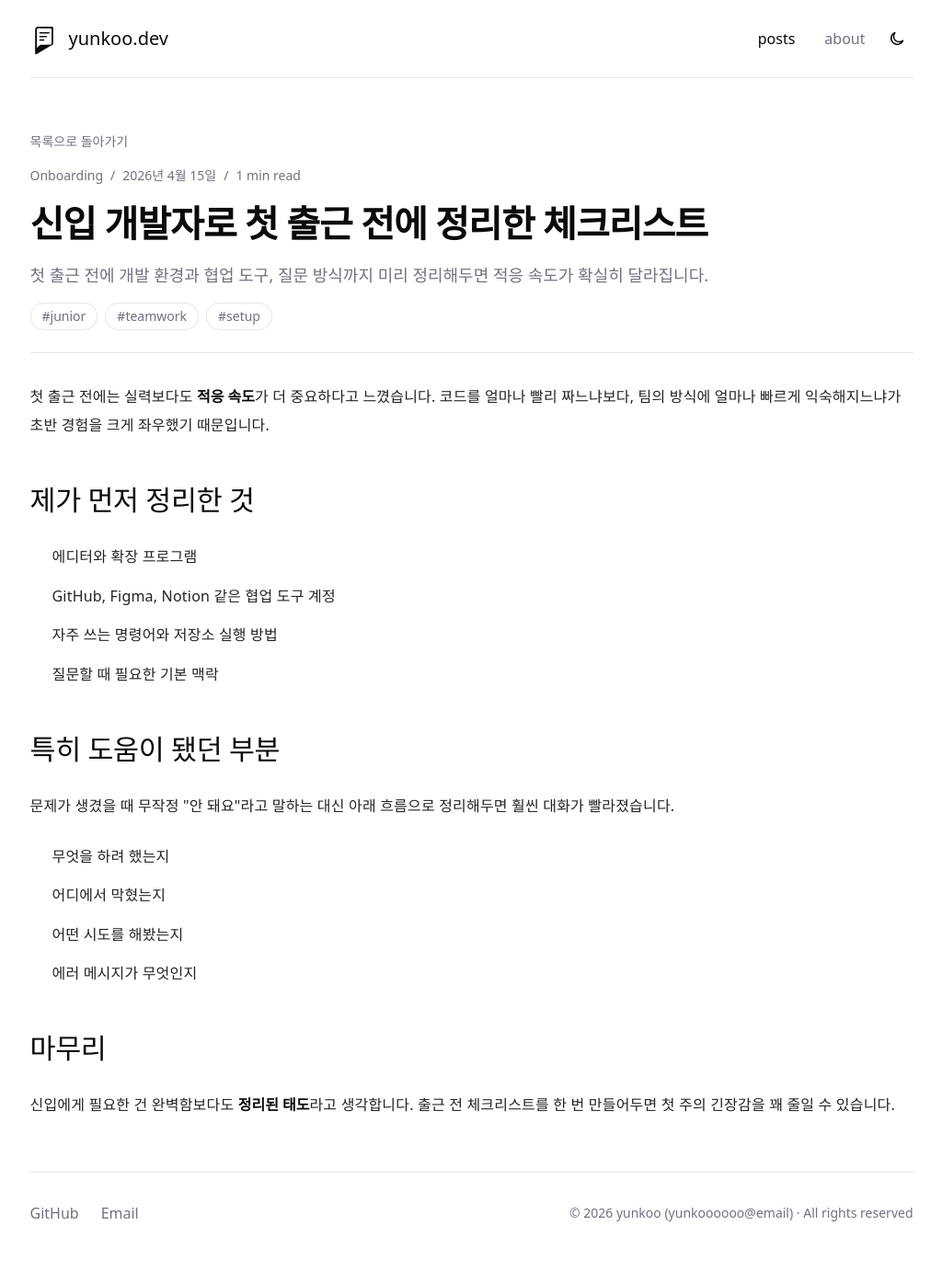
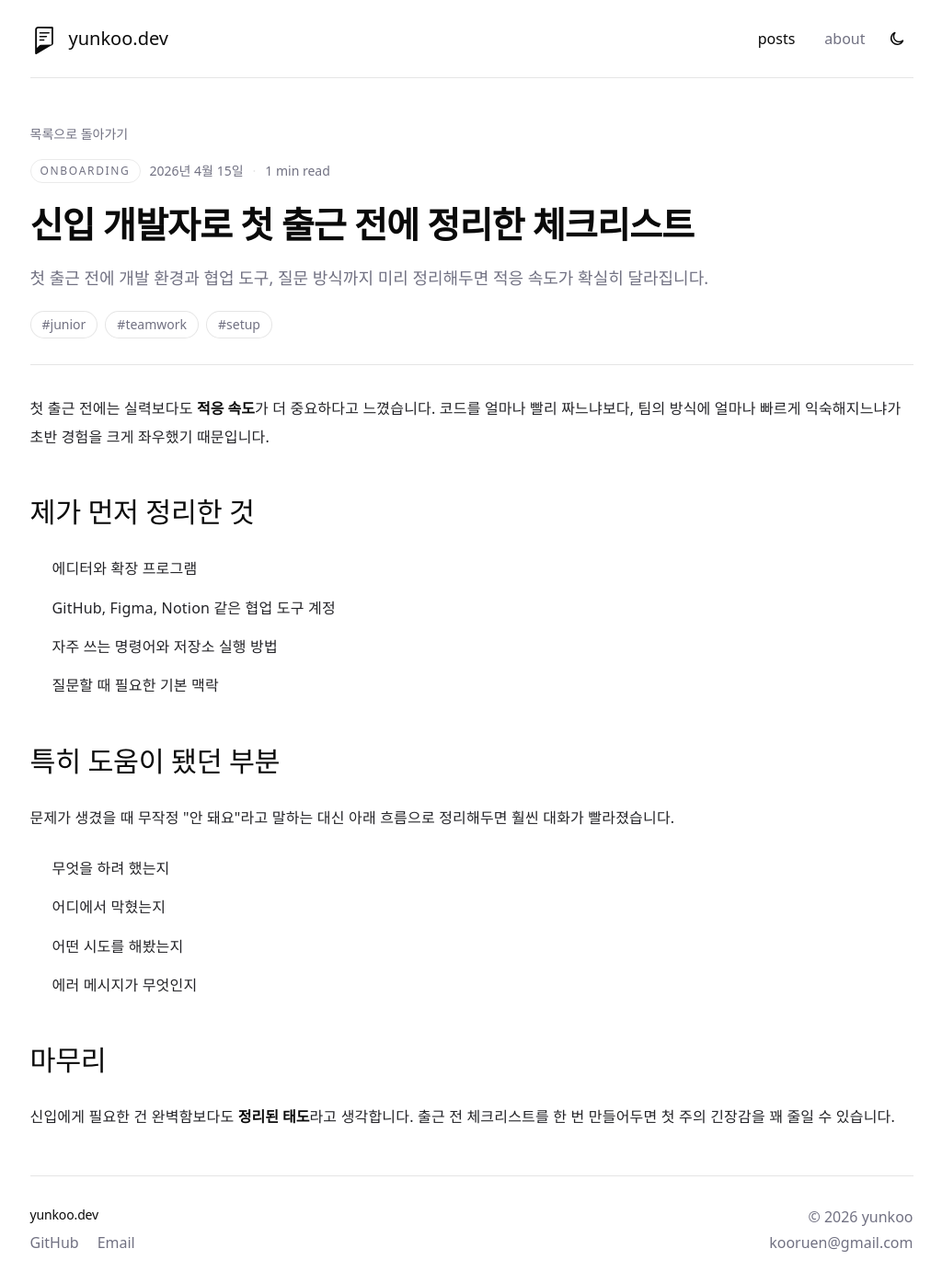
Before and after one commit to yunkooo/blog, a Next.js app: page /posts/first-day-as-a-junior-developer in a window 1280 px wide. Shown: the whole page at 92% size, without its empty margins (120-1144 px from the left). Before the commit the page ends 1363 px from the top, so only its background shows below. Built offline with nearby package versions, Linux system fonts and the light colour scheme.

Commit message:
Refine blog page layout and footer

```diff
--- a/src/app/about/page.tsx
+++ b/src/app/about/page.tsx
@@ -47,15 +47,15 @@ export default function AboutPage() {
       <div className="mx-auto flex min-h-screen max-w-5xl flex-col px-4 sm:px-6 lg:px-8">
         <SiteHeader currentSection="about" />
 
-        <main className="flex-1 py-10 sm:py-12">
+        <main className="flex-1 py-8 sm:py-10">
           <div>
-            <section className="grid gap-6 px-0 py-2 sm:py-4 lg:grid-cols-[minmax(0,1fr)_220px] lg:items-start">
+            <section className="grid gap-8 px-0 py-1 sm:py-3 lg:grid-cols-[minmax(0,1fr)_240px] lg:items-start">
               <div>
                 <p className="text-sm uppercase tracking-[0.24em] text-muted-foreground">About</p>
                 <h1 className="mt-3 text-[1.65rem] font-semibold tracking-tight sm:text-[2.15rem]">
                   우당탕탕 삽질중인 개발자 이윤구입니다
                 </h1>
-                <div className="mt-12 max-w-3xl space-y-2.5 text-muted-foreground">
+                <div className="mt-20 max-w-3xl space-y-2.5 text-muted-foreground">
                   <p>
                     사용자가 불편 없이 머무를 수 있는 화면을 만드는 일을 좋아합니다.
                   </p>
@@ -66,16 +66,16 @@ export default function AboutPage() {
                 </div>
               </div>
 
-              <div className="mx-auto w-full max-w-[220px] lg:mx-0 lg:justify-self-end">
-                <div className="overflow-hidden rounded-3xl border border-border bg-background p-2 shadow-sm">
-                  <div className="overflow-hidden rounded-[1.25rem] bg-secondary">
+              <div className="mx-auto w-full max-w-[220px] sm:max-w-[232px] lg:mx-0 lg:mt-1 lg:justify-self-end">
+                <div className="overflow-hidden rounded-[2rem] border border-border/80 bg-background p-2">
+                  <div className="overflow-hidden rounded-[1.35rem] bg-secondary">
                     <Image
                       src="/resume-profile.jpg"
                       alt="이윤구 프로필 캐리커처"
                       width={1600}
                       height={1080}
                       priority
-                      className="aspect-[4/5] h-auto w-full object-cover object-center"
+                      className="aspect-[5/6] h-auto w-full object-cover object-center"
                     />
                   </div>
                 </div>
@@ -83,7 +83,7 @@ export default function AboutPage() {
             </section>
 
             <div className="mt-6 divide-y divide-border">
-              <section className="grid gap-6 px-0 py-6 lg:grid-cols-[140px_minmax(0,1fr)]">
+              <section className="grid gap-4 px-0 py-5 sm:py-6 lg:grid-cols-[132px_minmax(0,1fr)]">
                 <h2 className="text-sm uppercase tracking-[0.2em] text-muted-foreground">기본사항</h2>
                 <div className="grid gap-3">
                   {basics.map((item) => (
@@ -109,7 +109,7 @@ export default function AboutPage() {
                 </div>
               </section>
 
-              <section className="grid gap-6 px-0 py-6 lg:grid-cols-[140px_minmax(0,1fr)]">
+              <section className="grid gap-4 px-0 py-5 sm:py-6 lg:grid-cols-[132px_minmax(0,1fr)]">
                 <h2 className="text-sm uppercase tracking-[0.2em] text-muted-foreground">자격증</h2>
                 <div className="space-y-2">
                   {certifications.map((item) => (
--- a/src/app/page.tsx
+++ b/src/app/page.tsx
@@ -32,23 +32,25 @@ export default async function HomePage() {
       <div className="mx-auto flex min-h-screen max-w-5xl flex-col px-4 sm:px-6 lg:px-8">
         <SiteHeader currentSection="posts" />
 
-        <main className="flex-1 py-10 sm:py-12">
-          <section className="px-0 py-2 sm:py-4">
+        <main className="flex-1 py-8 sm:py-10">
+          <section className="px-0 py-1 sm:py-3">
             <div className="divide-y divide-border">
               {posts.map((post) => (
-                <article key={post.slug} className="py-5 first:pt-0 last:pb-0">
+                <article key={post.slug} className="py-4 first:pt-0 last:pb-0 sm:py-5">
                   <Link
                     href={`/posts/${post.slug}`}
-                    className="group block rounded-2xl px-2 py-3 transition-colors hover:bg-muted/30 sm:px-4"
+                    className="group block rounded-2xl px-2 py-3 transition-all duration-200 hover:bg-muted/25 hover:px-3 sm:px-4"
                   >
-                    <div className="flex flex-col gap-4 md:flex-row md:items-start md:justify-between md:gap-8">
+                    <div className="flex flex-col gap-3 md:flex-row md:items-start md:justify-between md:gap-8">
                       <div className="min-w-0 flex-1 space-y-3">
                         <div className="flex flex-wrap items-center gap-2 text-sm text-muted-foreground">
-                          <span>{post.readingTimeText}</span>
+                          <span className="rounded-full border border-border/80 px-2.5 py-1 text-xs uppercase tracking-[0.14em]">
+                            {post.readingTimeText}
+                          </span>
                           {post.tags.slice(0, 3).map((tag) => (
                             <span
                               key={tag}
-                              className="rounded-full bg-muted px-2.5 py-1 text-xs text-muted-foreground"
+                              className="rounded-full bg-muted px-2.5 py-1 text-xs text-muted-foreground transition-colors group-hover:bg-accent"
                             >
                               #{tag}
                             </span>
@@ -56,14 +58,16 @@ export default async function HomePage() {
                         </div>
 
                         <div>
-                          <h2 className="text-xl transition-colors group-hover:text-muted-foreground">
+                          <h2 className="text-lg tracking-[-0.01em] transition-colors group-hover:text-foreground/75 sm:text-xl">
                             {post.title}
                           </h2>
-                          <p className="mt-3 text-muted-foreground">{post.description}</p>
+                          <p className="mt-2.5 text-sm leading-7 text-muted-foreground sm:text-base">
+                            {post.description}
+                          </p>
                         </div>
                       </div>
 
-                      <time className="shrink-0 text-sm text-muted-foreground md:mt-1 md:whitespace-nowrap">
+                      <time className="shrink-0 text-sm text-muted-foreground/90 md:mt-1 md:whitespace-nowrap">
                         {formatKoreanDate(post.publishedAt)}
                       </time>
                     </div>
--- a/src/app/posts/[slug]/page.tsx
+++ b/src/app/posts/[slug]/page.tsx
@@ -67,7 +67,7 @@ export default async function PostDetailPage({ params }: PostPageProps) {
       <div className="mx-auto flex min-h-screen max-w-5xl flex-col px-4 sm:px-6 lg:px-8">
         <SiteHeader currentSection="posts" />
 
-        <main className="flex-1 py-10 sm:py-12">
+        <main className="flex-1 py-8 sm:py-10">
           <article className="px-0 py-1 sm:py-2">
             <Link
               href="/"
@@ -76,22 +76,27 @@ export default async function PostDetailPage({ params }: PostPageProps) {
               목록으로 돌아가기
             </Link>
 
-            <header className="mt-4 border-b border-border pb-6">
-              <div className="flex flex-wrap items-center gap-2 text-sm text-muted-foreground">
-                <span>{post.category}</span>
-                <span aria-hidden="true">/</span>
+            <header className="mt-4 border-b border-border pb-6 sm:pb-7">
+              <div className="flex flex-wrap items-center gap-2.5 text-sm text-muted-foreground">
+                <span className="rounded-full border border-border/80 px-2.5 py-1 text-xs uppercase tracking-[0.14em]">
+                  {post.category}
+                </span>
                 <time dateTime={post.publishedAt}>{formatKoreanDate(post.publishedAt)}</time>
-                <span aria-hidden="true">/</span>
+                <span className="text-border" aria-hidden="true">
+                  ·
+                </span>
                 <span>{post.readingTimeText}</span>
               </div>
 
-              <h1 className="mt-3 text-[2rem] font-semibold tracking-tight sm:text-[2.5rem]">
+              <h1 className="mt-4 text-[1.9rem] font-semibold tracking-tight sm:text-[2.45rem]">
                 {post.title}
               </h1>
-              <p className="mt-3 w-full text-base text-muted-foreground sm:text-lg">{post.description}</p>
+              <p className="mt-3 w-full text-base leading-8 text-muted-foreground sm:text-lg">
+                {post.description}
+              </p>
 
               {post.tags.length > 0 ? (
-                <div className="mt-4 flex flex-wrap gap-2">
+                <div className="mt-5 flex flex-wrap gap-2">
                   {post.tags.map((tag) => (
                     <span
                       key={tag}
@@ -104,7 +109,7 @@ export default async function PostDetailPage({ params }: PostPageProps) {
               ) : null}
             </header>
 
-            <div className="post-content mt-8 w-full">{content}</div>
+            <div className="post-content mt-7 w-full sm:mt-8">{content}</div>
           </article>
         </main>
 
--- a/src/components/site-footer.tsx
+++ b/src/components/site-footer.tsx
@@ -1,8 +1,10 @@
 export function SiteFooter() {
   return (
-    <footer className="border-t border-border py-8">
-      <div className="flex flex-col items-start justify-between gap-4 sm:flex-row sm:items-center">
-        <div className="flex gap-6">
+    <footer className="border-t border-border py-6 sm:py-8">
+      <div className="flex flex-col gap-5 sm:flex-row sm:items-end sm:justify-between">
+        <div className="space-y-2">
+          <p className="text-sm font-medium tracking-[-0.01em]">yunkoo.dev</p>
+          <div className="flex flex-wrap gap-x-5 gap-y-2">
           <a
             href="https://github.com/yunkooo"
             target="_blank"
@@ -12,18 +14,17 @@ export function SiteFooter() {
             GitHub
           </a>
           <a
-            href="mailto:your@email.com"
+            href="mailto:kooruen@gmail.com"
             className="text-muted-foreground transition-colors hover:text-foreground"
           >
             Email
           </a>
+          </div>
         </div>
 
-        <div className="text-sm text-muted-foreground">
-          © 2026 yunkoo (yunkoooooo@email)
-          <br className="sm:hidden" />
-          <span className="hidden sm:inline"> · </span>
-          All rights reserved
+        <div className="space-y-1 text-sm text-muted-foreground sm:text-right">
+          <p>© 2026 yunkoo</p>
+          <p>kooruen@gmail.com</p>
         </div>
       </div>
     </footer>
```
